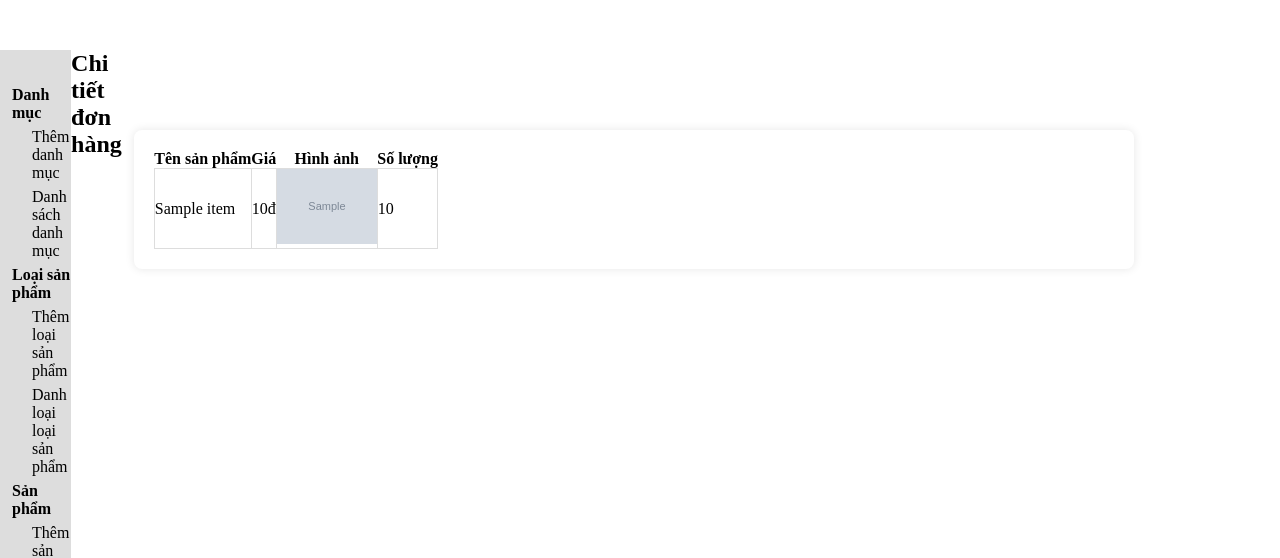
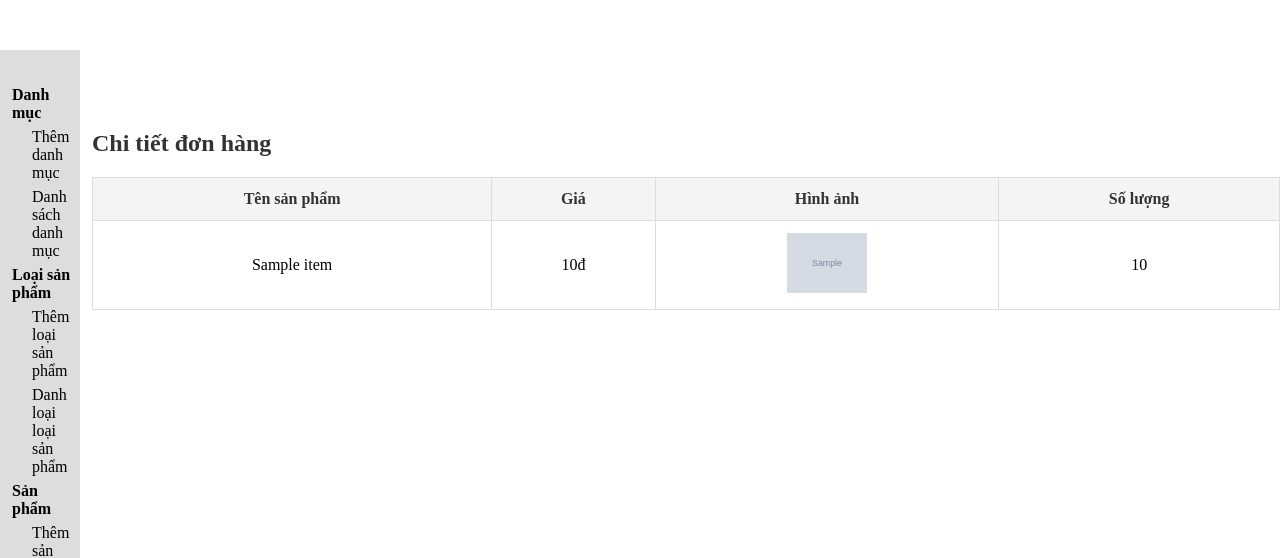
Before and after one commit to nguyentrinhtrungdu/sportweb, a PHP site: page /admin/orderdetails.php?order_id=1 in a window 1280 px wide; the page is wider, and only the part inside the window is pictured. Shown: the part 100-658 px from the top of that part. Run offline with PHP 8.4, Linux system fonts and the light colour scheme; tables that the repository leaves empty or names only in its code hold one stand-in row (values such as "Sample post"); grey boxes marked "Sample" are stand-in pictures; some libraries are stand-ins or nearby versions.

Commit message:
repair admin

```diff
--- a/admin/orderdetails.php
+++ b/admin/orderdetails.php
@@ -24,21 +24,14 @@
 // Lấy thông tin các sản phẩm trong đơn hàng
 $order_items = $order->get_order_items($order_id);
 ?>
-<!DOCTYPE html>
-<html lang="en">
-<head>
-    <meta charset="UTF-8">
-    <meta name="viewport" content="width=device-width, initial-scale=1.0">
-    <title>Chi tiết đơn hàng</title>
-    <link rel="stylesheet" href="style.css">
-</head>
+
 <body>
 
-<h1>Chi tiết đơn hàng</h1>
+
     <section class="admin-content">
         <div class="admin-content-right">
             <div class="admin-content-right-order_details">
-
+            <h1>Chi tiết đơn hàng</h1>
                 <table>
                     <tr>
                         <th>Tên sản phẩm</th>
--- a/admin/orderlist.php
+++ b/admin/orderlist.php
@@ -6,7 +6,6 @@
 ?>
 
     <section class="admin-content">
-
         <div class="admin-content-right">
             <div class="admin-content-right-order_list">
                 <h1>Danh sách đơn hàng</h1>
--- a/admin/style.css
+++ b/admin/style.css
@@ -178,7 +178,6 @@
     height: auto;
 }
 
-/* Phong cách cho nút sửa và xóa */
 .admin-content-right-order_list table tr td a {
     text-decoration: none;
     padding: 5px 10px;
@@ -227,35 +226,47 @@
     background-color: #0056b3;
 }
 
+
+/* Details */
 .admin-content-right-order_details {
-    background-color: #fff;
-    border-radius: 8px;
-    box-shadow: 0 0 10px rgba(0, 0, 0, 0.1);
-    padding: 20px;
-    margin-bottom: 20px;
-    width: 1000px;
+    width: 100%;
 
 }
 
-.admin-content-right-order_details h2 {
-    margin-top: 0;
+.admin-content-right-order_details h1 {
+    margin-bottom: 20px;
+    font-size: 24px;
     color: #333;
 }
-
-.admin-content-right-order_details p {
-    margin: 10px 0;
-    font-size: 16px;
+.admin-content-right-order_details table {
+    width: 100%;
+    border-collapse: collapse;
+    text-align: left;
+    margin-top: 20px;
 }
 
 .admin-content-right-order_details strong {
     color: #555;
 }
-
-.admin-content-right-account_list table {
-    width: 100%;
-    border-collapse: collapse;
+.admin-content-right-order_details table tr th,
+.admin-content-right-order_details table tr td {
+    border: 1px solid #dddddd;
+    padding: 12px;
+    text-align: center;
 }
 
+.admin-content-right-order_details table tr th {
+    background-color: #f4f4f4;
+    font-weight: bold;
+    color: #333;
+}
+
+.admin-content-right-order_details table tr td img {
+    width: 80px;
+    height: auto;
+}
+
+/* Account list */
 .admin-content-right-account_list th,
 .admin-content-right-account_list td {
     padding: 12px 15px;
@@ -273,6 +284,8 @@
     background-color: #f9f9f9;
 
 }
+
+
 
 /* Row hover effect */
 .admin-content-right-account_list tr:hover {
```
Also changed, not shown: allproduct.php (+1 -8 lines).
